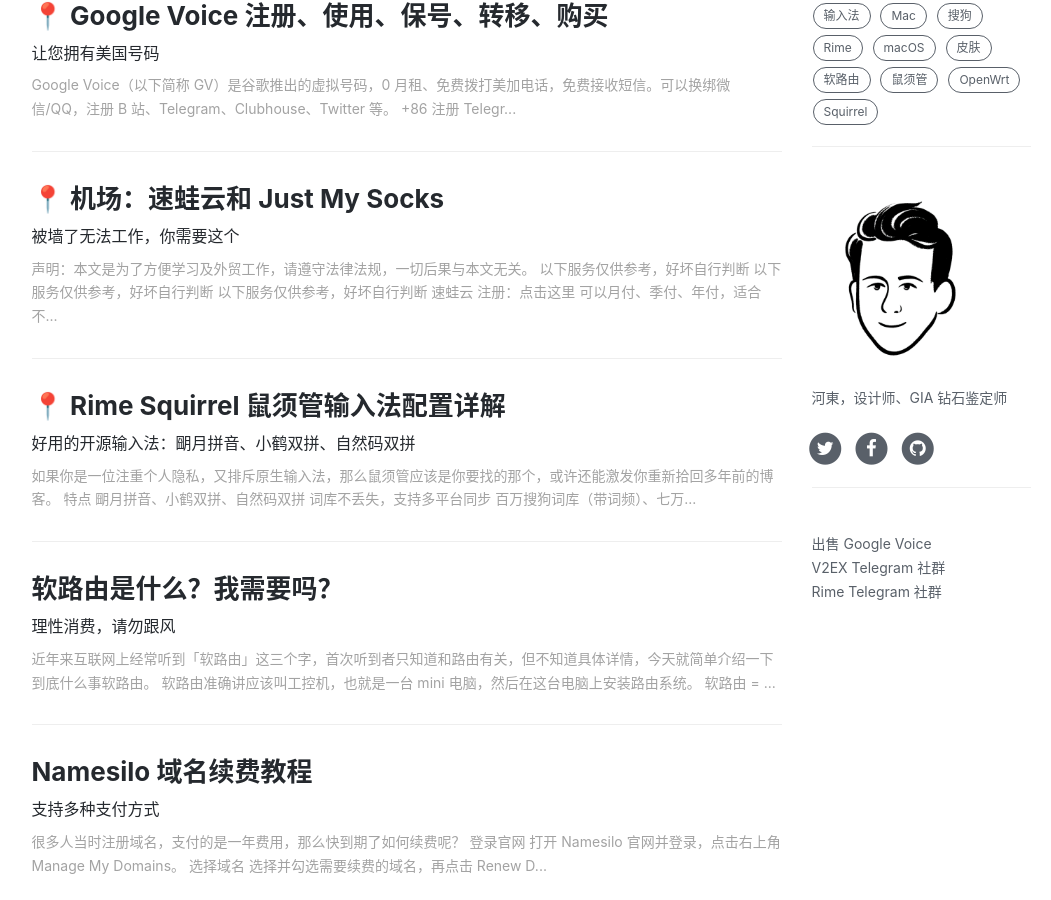
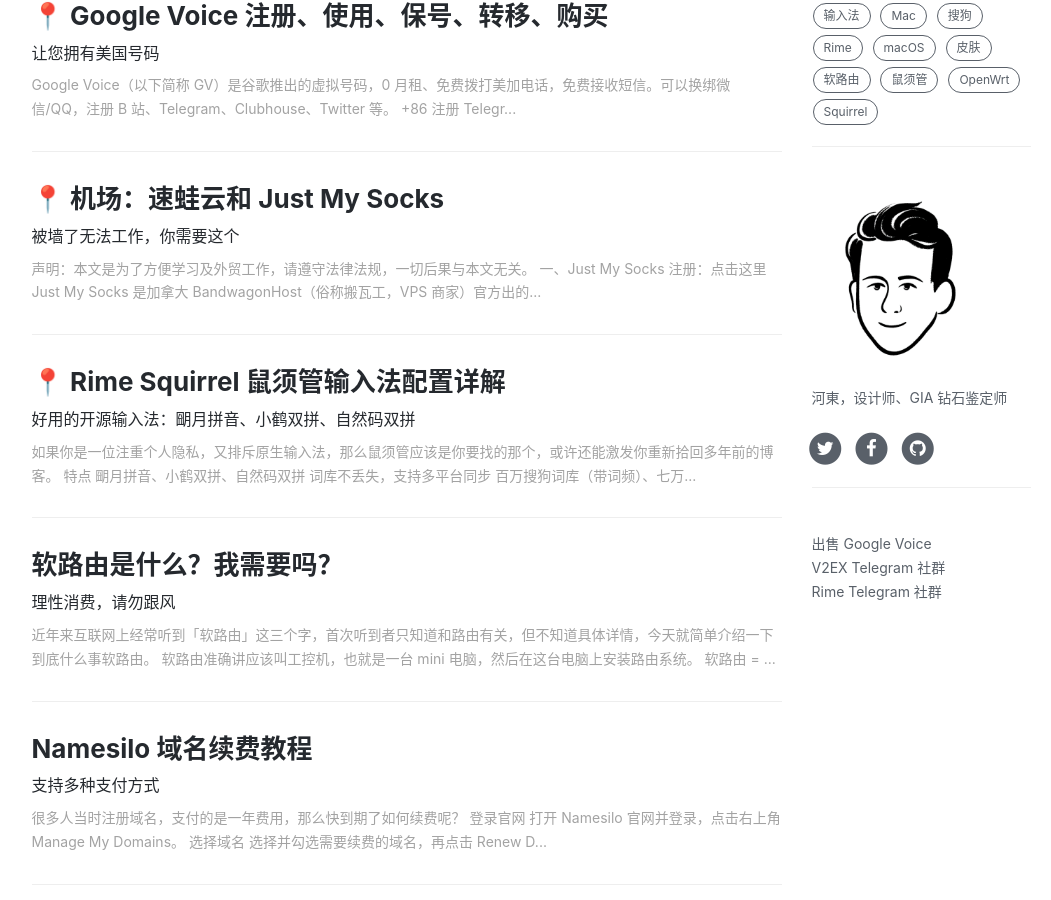
Before and after one commit to ssnhd/ssnhd.github.io, a Jekyll site: the page built from index.html, in a window 1280 px wide and 900 px high, scrolled down 469 px. Shown: the whole window, without its empty margins (136-1187 px from the left). Built offline with Jekyll 4.4.1, drawn with Linux system fonts in a browser that asks for light colours; nearby versions of some CDN libraries; the list of posts is cut into pages by our own code; comment, search, counter and statistics services are not loaded.

Commit message:
Update 2022-1-26-server.md

```diff
--- a/_posts/2022-1-26-server.md
+++ b/_posts/2022-1-26-server.md
@@ -17,20 +17,9 @@
   - 速蛙云
 ---
 
-声明：本文是为了方便学习及外贸工作，请遵守法律法规，一切后果与本文无关。\
-`以下服务仅供参考，好坏自行判断`\
-`以下服务仅供参考，好坏自行判断`\
-`以下服务仅供参考，好坏自行判断`
+声明：本文是为了方便学习及外贸工作，请遵守法律法规，一切后果与本文无关。
 
-# 速蛙云
-
-**注册：[点击这里](https://i.8ipew.club/Ecfr)**
-
-可以月付、季付、年付，适合不同人群；同时节点也比较多，VIP2 套餐还包含更多国家路线。
-
-![](https://i.imgur.com/x6mBdCq.png)
-
-# Just My Socks
+# 一、Just My Socks
 
 **注册：[点击这里](https://justmysocks.net/members/aff.php?aff=12029)**
 
@@ -61,3 +50,11 @@
 产品管理里可以看到套餐使用情况。
 
 ![](https://i.imgur.com/feBInBi.png)
+
+# 二、、速蛙云
+
+**注册：[点击这里](https://i.8ipew.club/Ecfr)**
+
+可以月付、季付、年付，适合不同人群；同时节点也比较多，VIP2 套餐还包含更多国家路线。
+
+![](https://i.imgur.com/x6mBdCq.png)
```
